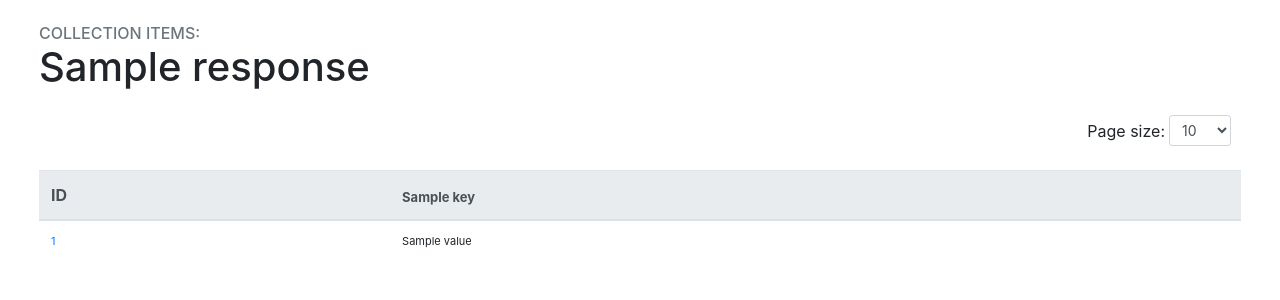
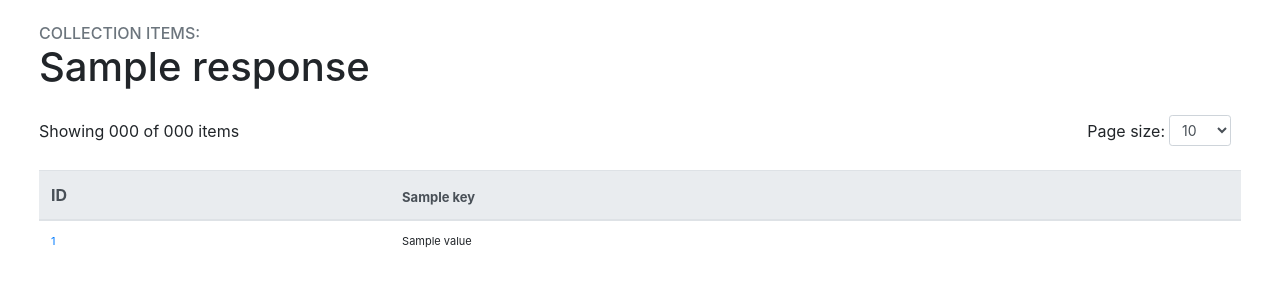
Before and after one commit to developmentseed/eoapi-devseed, a Python web app: template runtimes/eoapi/stac/eoapi/stac/templates/items.html in a window 1280 px wide. Shown: the part 152-452 px from the top of the page. Run offline with Jinja, Linux system fonts and the light colour scheme; the template is opened without the code that fills it: most values are stand-ins (such as "Sample title", 1, 10 or a date in 2020); some libraries are stand-ins or nearby versions.

Commit message:
Add num returned and num matched indicator

```diff
--- a/runtimes/eoapi/stac/eoapi/stac/templates/items.html
+++ b/runtimes/eoapi/stac/eoapi/stac/templates/items.html
@@ -29,6 +29,9 @@
 </h1>
 {% if response.features|length > 0 %}
 <div class="d-flex flex-row align-items-center mb-4">
+  <div class="flex-grow-1">
+    Showing {{ response.numberReturned }} of {{ response.numberMatched }} items
+  </div>
   <div class="form-inline ml-auto" style="gap: 10px">
     <div class="d-flex">
       <label for="limit">Page size: </label>
```
